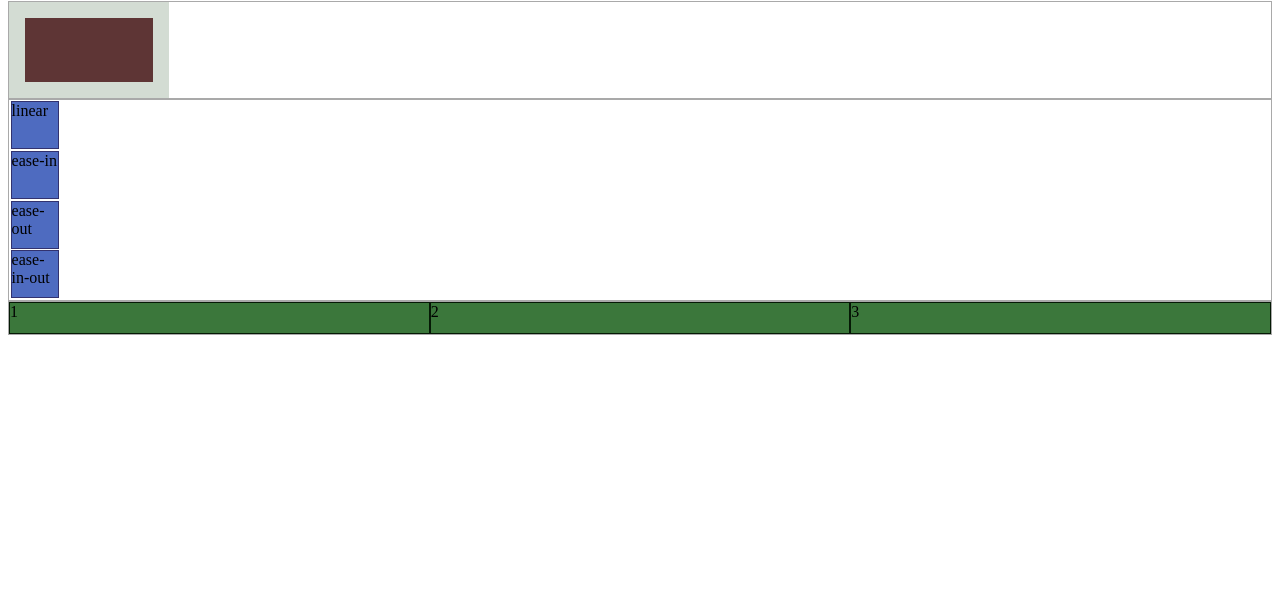
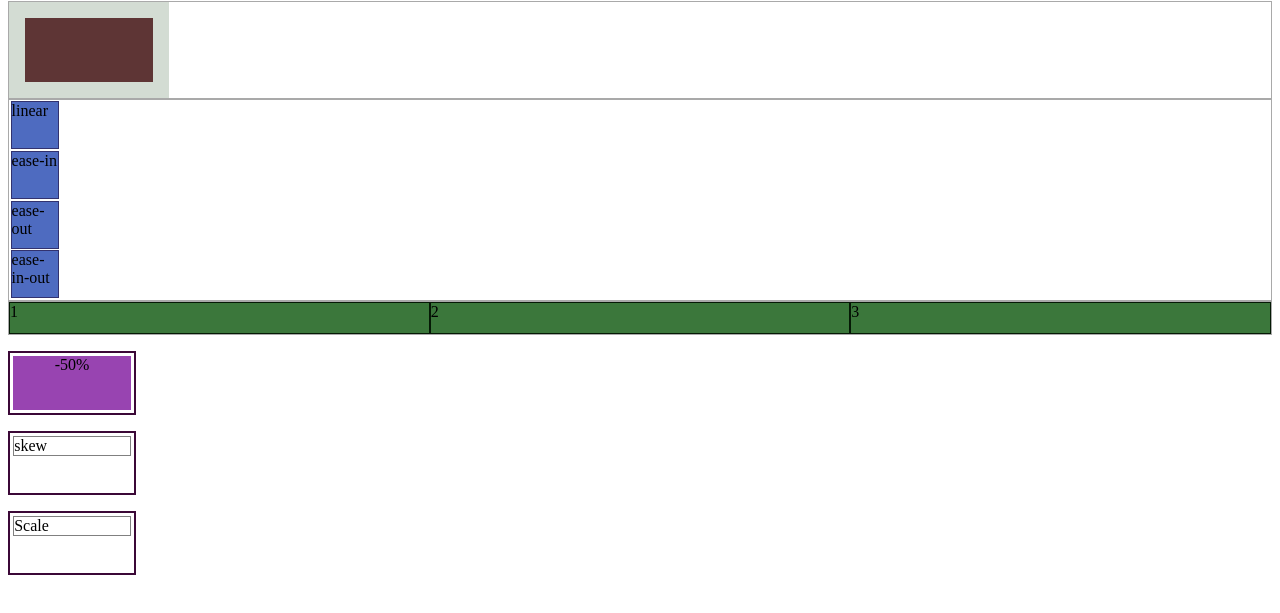
Before and after one commit to folkuni-f22-ux-ui-forts/01-transition, a website built with Vite: page index.html in a window 1280 px wide. Shown: the part 79-692 px from the top of the page. Built offline with nearby package versions, Linux system fonts and the light colour scheme.

Commit message:
Transform example

```diff
--- a/index.html
+++ b/index.html
@@ -29,6 +29,16 @@
 			<div> 2 </div>
 			<div> 3 </div>
 		</div>
+
+		<div class="container transform">
+			<div class="percent"> -50% </div>
+		</div>
+		<div class="container transform">
+			<div class="skew"> skew </div>
+		</div>
+		<div class="container transform">
+			<div class="scale"> Scale </div>
+		</div>
 	</main>
 
 </body>
--- a/style.css
+++ b/style.css
@@ -64,3 +64,35 @@ Pseudoelement: ::before, ::after
 	flex-grow: 2;
 	background-color: rgb(90, 151, 90);
 }
+
+
+/* Transform */
+.transform {
+	margin-top: 1em;
+	border: 2px solid rgb(59, 8, 55);
+	width: 8em;
+	height: 4em;
+	padding: 0.2em;
+}
+.percent {
+	background-color: rgb(152, 68, 177);
+	height: 100%;
+	text-align: center;
+}
+.percent, .skew, .scale {
+	transition: transform 1s ease-out;
+}
+.transform:hover .percent {
+	transform: translateY(-50%);
+}
+/* Idag: bästa sättet att centrera är med display:grid och place-items:center */
+
+.skew, .scale {
+	border: 1px solid gray;
+}
+.transform:hover .skew {
+	transform: skew(-30deg);
+}
+.transform:hover .scale {
+	transform: scale(1.5, 0.5);
+}
```
